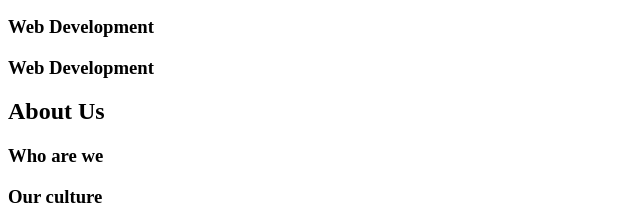
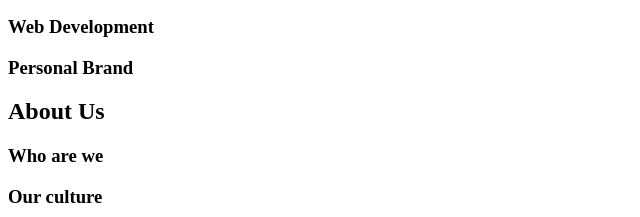
Before and after one commit to NathyG2524/alx-frontend, a plain HTML site: page 0x00-html_advanced/10-index.html in a window 1280 px wide. Shown: the part 491-708 px from the top of the page, 0-640 px from the left. Drawn offline with Linux system fonts and the light colour scheme.

Commit message:
fix typo error

```diff
--- a/0x00-html_advanced/10-index.html
+++ b/0x00-html_advanced/10-index.html
@@ -36,7 +36,7 @@
 				<h3>Web Development</h3>
 			</article>
 			<article>
-				<h3>Web Development</h3>
+				<h3>Personal Brand</h3>
 			</article>
 		</section>
 		<section>
```
Also changed, not shown: 0x00-html_advanced/12-index.html (+1 -1 lines).
